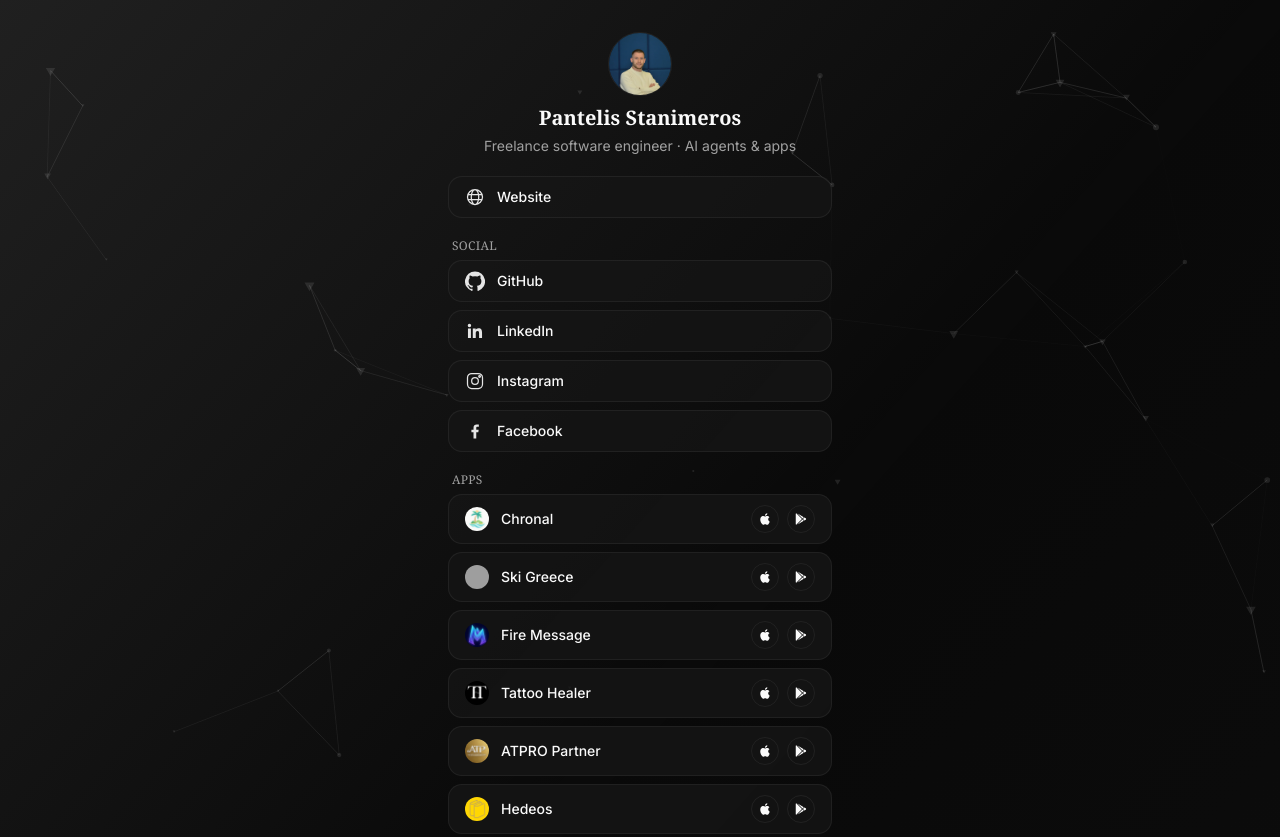
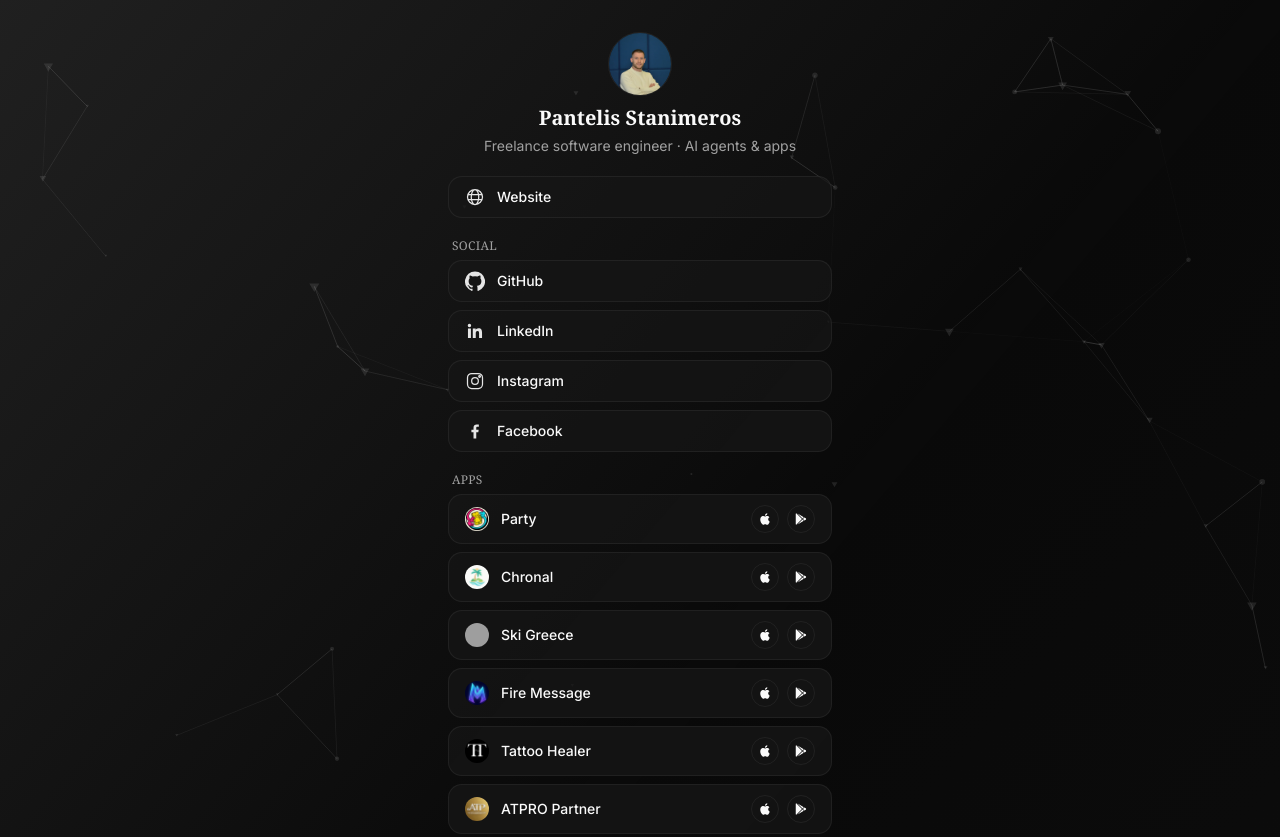
Before and after one commit to stanimeros/stanimeros-website, an Astro site: page /tree in a window 1280 px wide. Shown: the top 837 px of the page. Built offline with nearby package versions, Linux system fonts and the light colour scheme; Astro itself is replaced by a stand-in of ours; grey boxes are pictures that could not be loaded.

Commit message:
Update Party app details in portfolio data and add app name to tree page
- Replaced the 'storeComingSoon' flag with 'storeLinks' for the Party app, providing direct links to the app on Apple and Android stores.
- Added the Party app name to the appNames record in the tree page for improved clarity and user experience.

```diff
--- a/src/lib/portfolio-data.ts
+++ b/src/lib/portfolio-data.ts
@@ -30,7 +30,10 @@ export const portfolioItems: PortfolioItem[] = [
     bgImage: "/assets/portfolio/party.jpg",
     logo: "/assets/logos/party.png",
     logoBg: "bg-[#FFF8E7]",
-    storeComingSoon: true,
+    storeLinks: {
+      apple: "https://testflight.apple.com/join/nvqXwGz7",
+      android: "https://play.google.com/store/apps/details?id=com.stanimeros.party"
+    }
   },
   {
     key: 'nourea',
--- a/src/pages/tree.astro
+++ b/src/pages/tree.astro
@@ -21,6 +21,7 @@ const socialLinks: TreeLink[] = [
 ]
 
 const appNames: Record<string, string> = {
+  party: 'Party',
   chronal: 'Chronal',
   skiGreece: 'Ski Greece',
   fireMessage: 'Fire Message',
```
